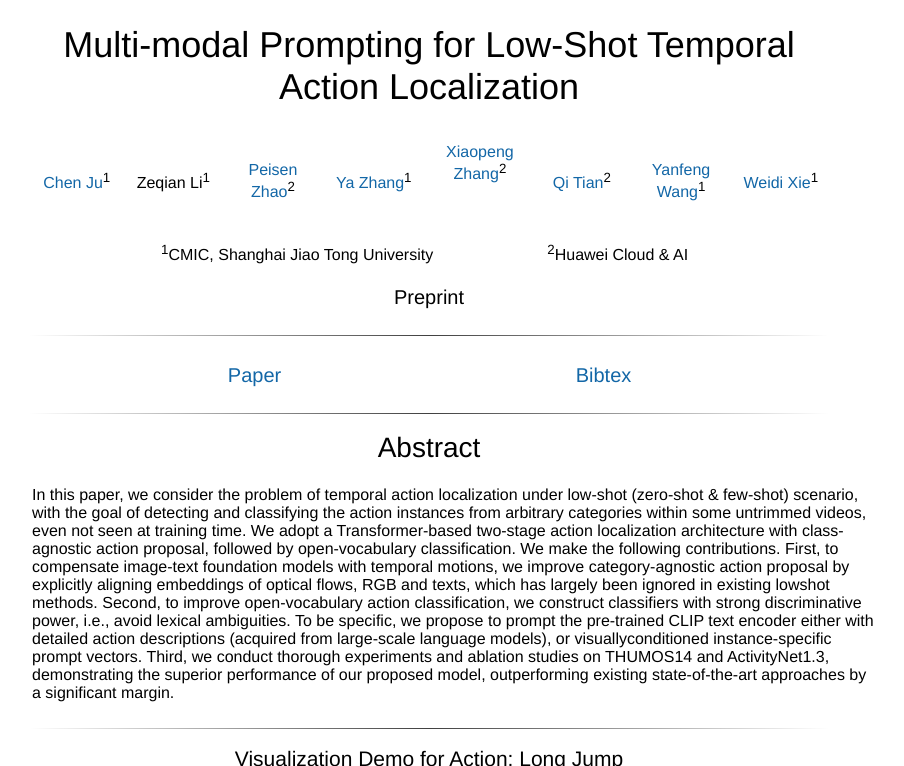
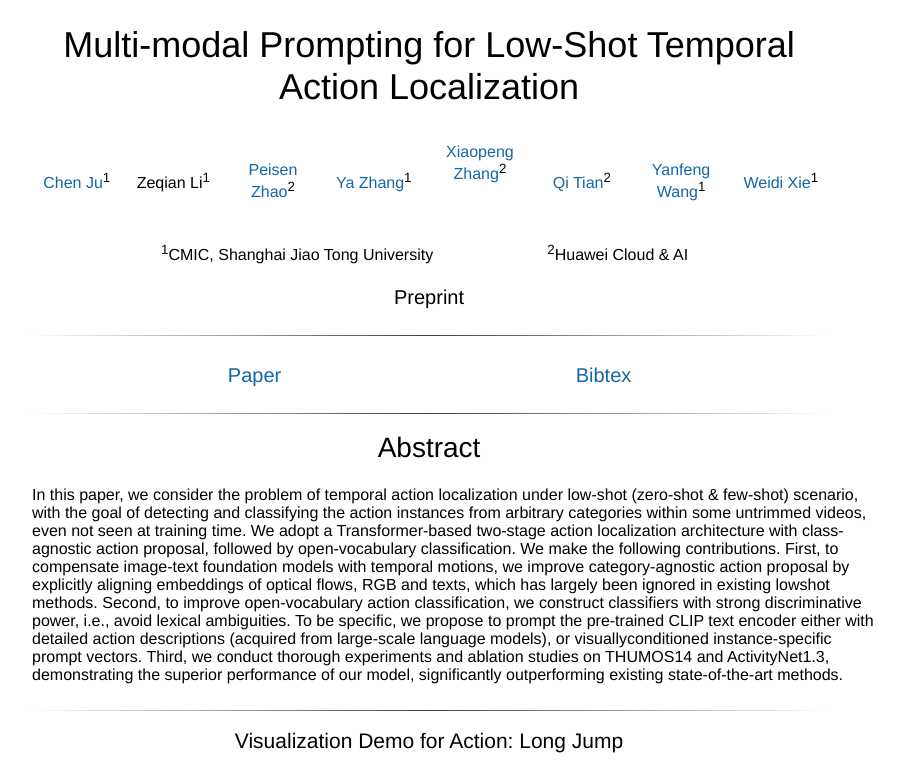
Before and after one commit to ju-chen/Voide1220.github.io, a Jekyll site: the page GPT_prompt/index.html, which Jekyll copies as it is, in a window 1280 px wide and 900 px high, cut to the strip 0-766 px from the top of the window. Shown: the whole strip, without its empty margins (211-1115 px from the left). Built offline with Jekyll 4.4.1, drawn with Linux system fonts in a browser that asks for light colours; some web fonts are replaced.

Commit message:
Update index.html

```diff
--- a/GPT_prompt/index.html
+++ b/GPT_prompt/index.html
@@ -286,7 +286,7 @@
 	<center><h1>Abstract</h1></center>
 	<tr>
 		<td>
-			In this paper, we consider the problem of temporal action localization under low-shot (zero-shot & few-shot) scenario, with the goal of detecting and classifying the action instances from arbitrary categories within some untrimmed videos, even not seen at training time. We adopt a Transformer-based two-stage action localization architecture with class-agnostic action proposal, followed by open-vocabulary classification. We make the following contributions. First, to compensate image-text foundation models with temporal motions, we improve category-agnostic action proposal by explicitly aligning embeddings of optical flows, RGB and texts, which has largely been ignored in existing lowshot methods. Second, to improve open-vocabulary action classification, we construct classifiers with strong discriminative power, i.e., avoid lexical ambiguities. To be specific, we propose to prompt the pre-trained CLIP text encoder either with detailed action descriptions (acquired from large-scale language models), or visuallyconditioned instance-specific prompt vectors. Third, we conduct thorough experiments and ablation studies on THUMOS14 and ActivityNet1.3, demonstrating the superior performance of our proposed model, outperforming existing state-of-the-art approaches by a significant margin.
+			In this paper, we consider the problem of temporal action localization under low-shot (zero-shot & few-shot) scenario, with the goal of detecting and classifying the action instances from arbitrary categories within some untrimmed videos, even not seen at training time. We adopt a Transformer-based two-stage action localization architecture with class-agnostic action proposal, followed by open-vocabulary classification. We make the following contributions. First, to compensate image-text foundation models with temporal motions, we improve category-agnostic action proposal by explicitly aligning embeddings of optical flows, RGB and texts, which has largely been ignored in existing lowshot methods. Second, to improve open-vocabulary action classification, we construct classifiers with strong discriminative power, i.e., avoid lexical ambiguities. To be specific, we propose to prompt the pre-trained CLIP text encoder either with detailed action descriptions (acquired from large-scale language models), or visuallyconditioned instance-specific prompt vectors. Third, we conduct thorough experiments and ablation studies on THUMOS14 and ActivityNet1.3, demonstrating the superior performance of our model, significantly outperforming existing state-of-the-art methods.
 		</td>
 	</tr>
 	</table>
```
